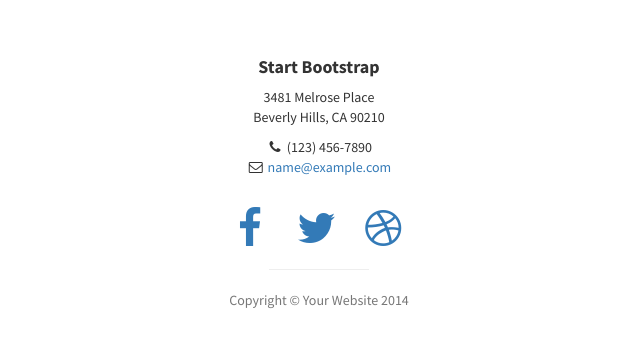
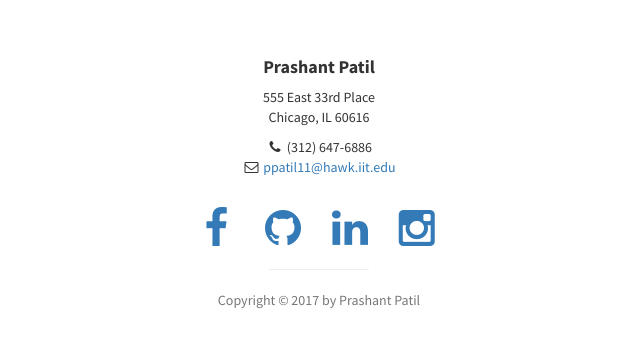
Before and after one commit to ppatil11/ppatil11.github.io, a plain HTML site: page index.html in a window 1280 px wide. Shown: the part 4119-4467 px from the top of the page, without its empty margins (321-961 px from the left). Drawn offline with Linux system fonts and the light colour scheme.

Commit message:
Update: index page

```diff
--- a/index.html
+++ b/index.html
@@ -303,29 +303,32 @@
         <div class="container">
             <div class="row">
                 <div class="col-lg-10 col-lg-offset-1 text-center">
-                    <h4><strong>Start Bootstrap</strong>
+                    <h4><strong>Prashant Patil</strong>
                     </h4>
-                    <p>3481 Melrose Place
-                        <br>Beverly Hills, CA 90210</p>
+                    <p>555 East 33rd Place
+                        <br>Chicago, IL 60616</p>
                     <ul class="list-unstyled">
-                        <li><i class="fa fa-phone fa-fw"></i> (123) 456-7890</li>
-                        <li><i class="fa fa-envelope-o fa-fw"></i> <a href="mailto:name@example.com">name@example.com</a>
+                        <li><i class="fa fa-phone fa-fw"></i> (312) 647-6886</li>
+                        <li><i class="fa fa-envelope-o fa-fw"></i> <a href="ppatil11@hawk.iit.edu">ppatil11@hawk.iit.edu</a>
                         </li>
                     </ul>
                     <br>
                     <ul class="list-inline">
                         <li>
-                            <a href="#"><i class="fa fa-facebook fa-fw fa-3x"></i></a>
+                            <a href="https://www.facebook.com/perfectprashant"><i class="fa fa-facebook fa-fw fa-3x"></i></a>
                         </li>
                         <li>
-                            <a href="#"><i class="fa fa-twitter fa-fw fa-3x"></i></a>
+                            <a href="https://github.com/ppatil11"><i class="fa fa-github fa-fw fa-3x"></i></a>
                         </li>
                         <li>
-                            <a href="#"><i class="fa fa-dribbble fa-fw fa-3x"></i></a>
+                            <a href="https://www.linkedin.com/in/prashantpatil17/"><i class="fa fa-linkedin fa-fw fa-3x"></i></a>
+                        </li>
+                         <li>
+                            <a href="https://www.instagram.com/its.me.prashant/?hl=en"><i class="fa fa-instagram fa-fw fa-3x"></i></a>
                         </li>
                     </ul>
                     <hr class="small">
-                    <p class="text-muted">Copyright &copy; Your Website 2014</p>
+                    <p class="text-muted">Copyright &copy; 2017 by Prashant Patil</p>
                 </div>
             </div>
         </div>
```
